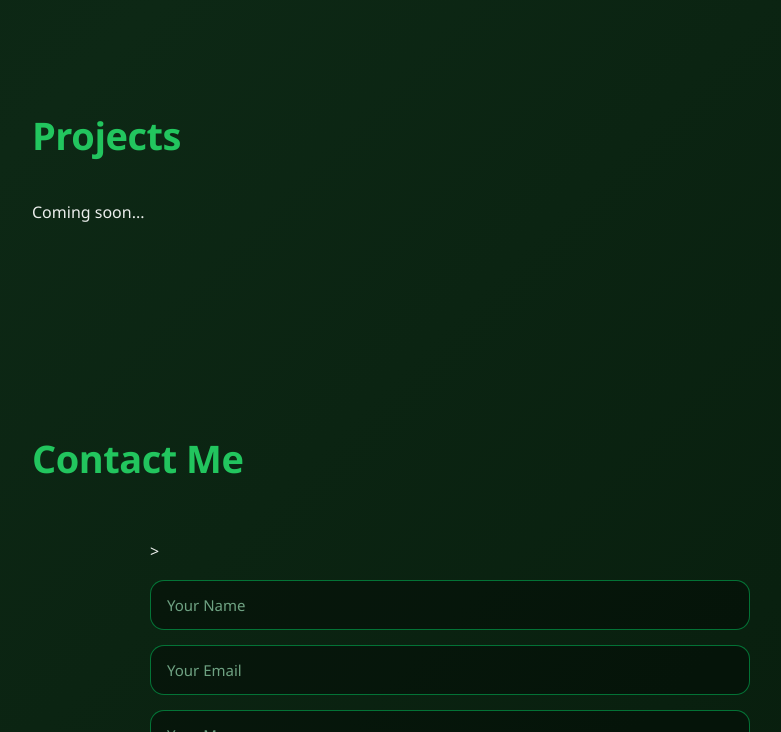
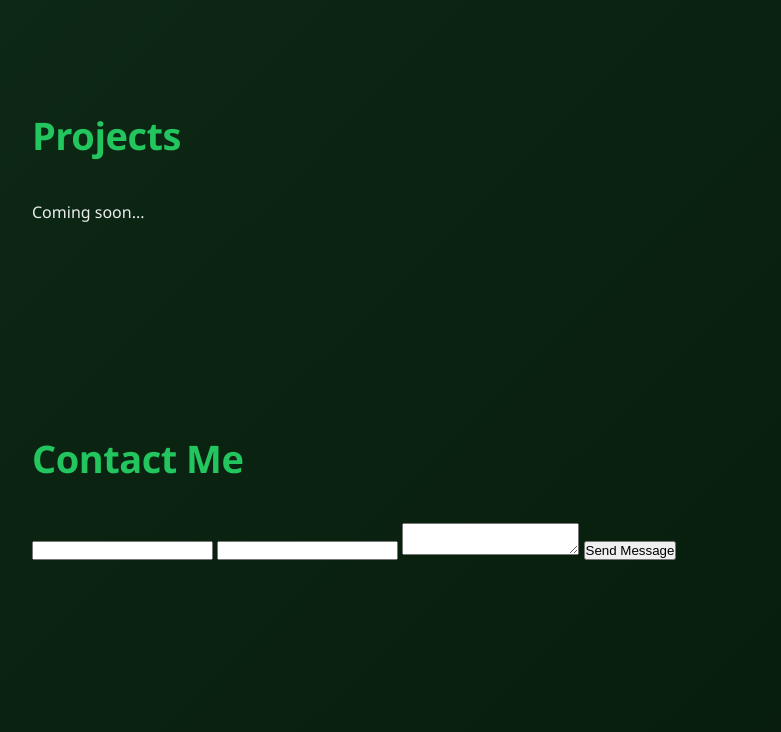
Before and after one commit to nestcfox/my-portofolio, a website: page index.html in a window 1280 px wide. Shown: the part 2068-2800 px from the top of the page, without its empty margins (190-971 px from the left). Drawn offline with Linux system fonts and the light colour scheme.

Commit message:
Update index.html

```diff
--- a/index.html
+++ b/index.html
@@ -90,18 +90,15 @@
     <section id="contact" class="fade-in">
         <h2>Contact Me</h2>
         <form
-  class="contact-form"
-  action="https://formspree.io/f/xdabwlza"
+  id="contact-form"
+  action="https://formspree.io/f/xdabw1za"
   method="POST"
-  onsubmit="document.getElementById('form-status').innerText='Message sent!'"
 >
-            <p id="form-status"></p>
->
-  <input type="text" name="name" placeholder="Your Name" required>
+  <p id="form-status"></p>
 
-  <input type="email" name="email" placeholder="Your Email" required>
-
-  <textarea name="message" placeholder="Your Message" required></textarea>
+  <input type="text" name="name" required>
+  <input type="email" name="email" required>
+  <textarea name="message" required></textarea>
 
   <button type="submit">Send Message</button>
 </form>
```
